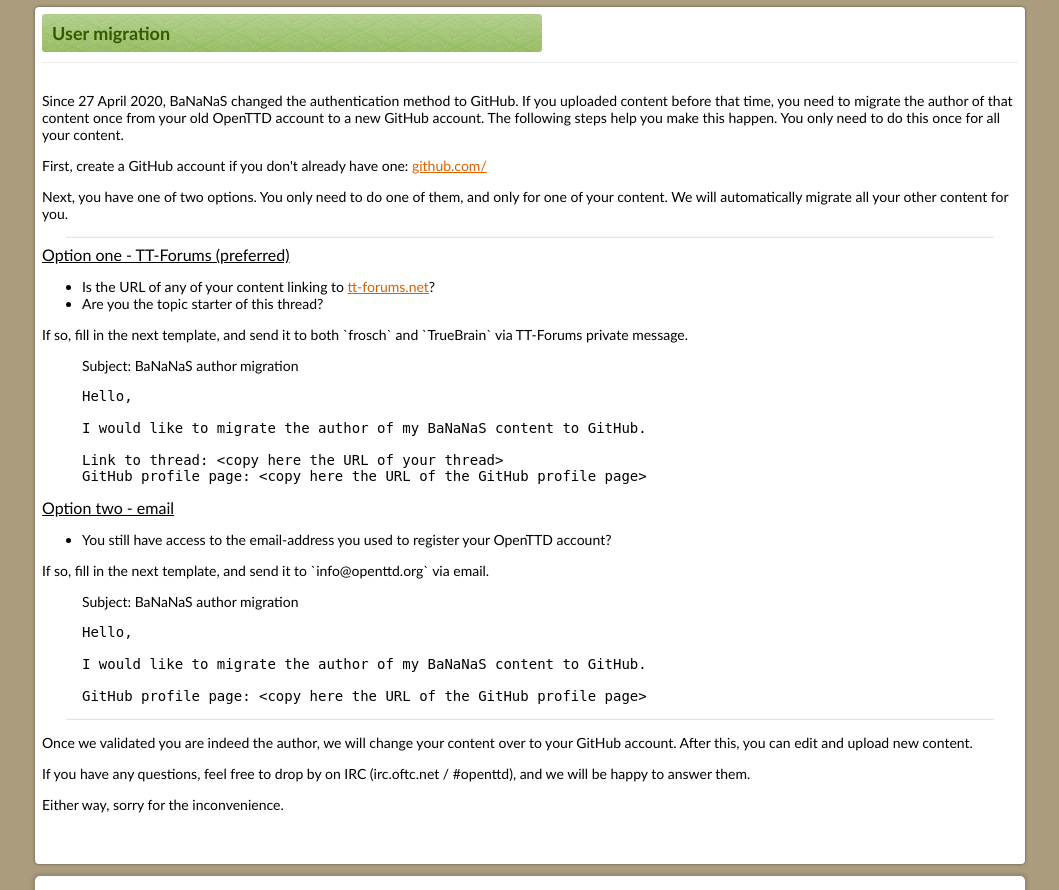
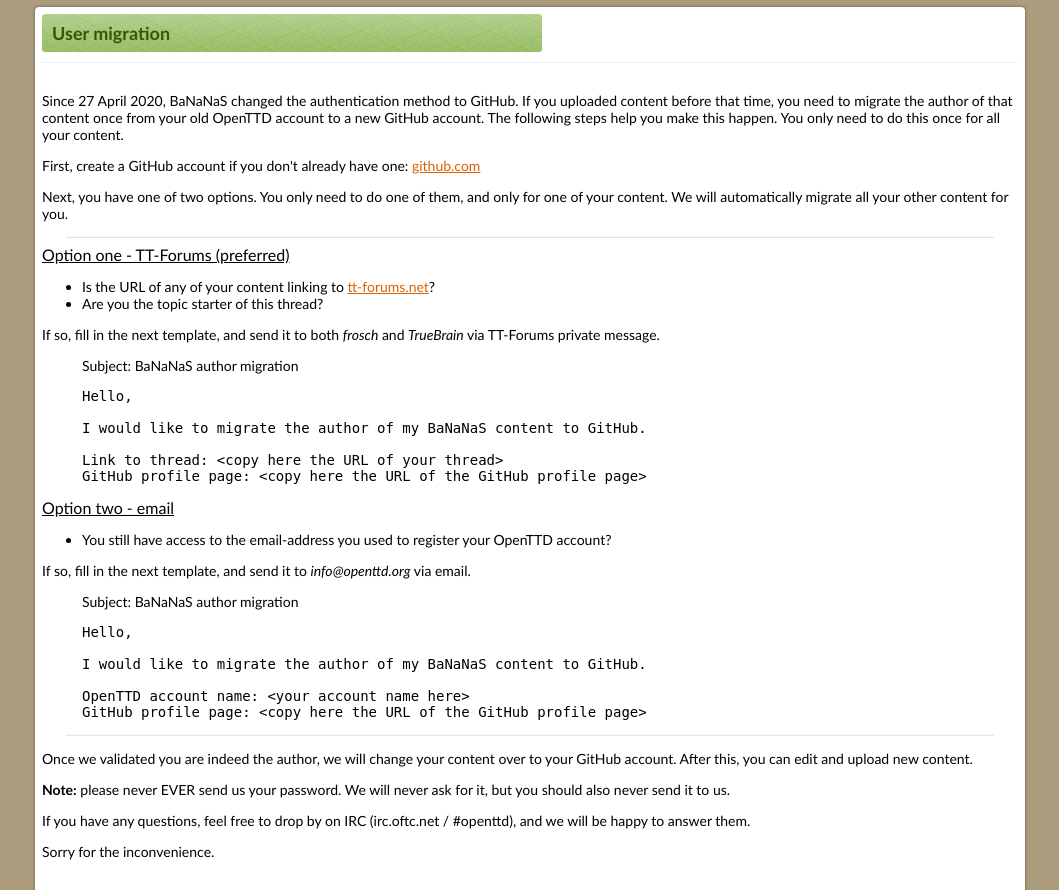
Before and after one commit to OpenTTD/bananas-frontend-web, a Python web app: template webclient/templates/user_migration.html in a window 1280 px wide. Shown: the part 122-1012 px from the top of the page, without its empty margins (110-1169 px from the left). Run offline with Jinja, Linux system fonts and the light colour scheme; the template is opened without the code that fills it, so the values that code supplies are empty.

Commit message:
Fix: minor tuning on the migration text

```diff
--- a/webclient/templates/user_migration.html
+++ b/webclient/templates/user_migration.html
@@ -12,7 +12,7 @@
 </p>
 
 <p>
-First, create a GitHub account if you don't already have one: <a href="https://github.com/" target="_blank">github.com/</a>
+First, create a GitHub account if you don't already have one: <a href="https://github.com/" target="_blank">github.com</a>
 </p>
 
 <p>
@@ -31,7 +31,7 @@
 </ul>
 
 <p>
-If so, fill in the next template, and send it to both `frosch` and `TrueBrain` via TT-Forums private message.
+If so, fill in the next template, and send it to both <i>frosch</i> and <i>TrueBrain</i> via TT-Forums private message.
 </p>
 
 <blockquote>
@@ -53,7 +53,7 @@
 </ul>
 
 <p>
-If so, fill in the next template, and send it to `info@openttd.org` via email.
+If so, fill in the next template, and send it to <i>info@openttd.org</i> via email.
 </p>
 
 <blockquote>
@@ -63,6 +63,7 @@
 
 I would like to migrate the author of my BaNaNaS content to GitHub.
 
+OpenTTD account name: &lt;your account name here&gt;
 GitHub profile page: &lt;copy here the URL of the GitHub profile page&gt;
 </pre>
 </blockquote>
@@ -75,11 +76,16 @@
 </p>
 
 <p>
+<b>Note:</b> please never EVER send us your password.
+We will never ask for it, but you should also never send it to us.
+</p>
+
+<p>
 If you have any questions, feel free to drop by on IRC (irc.oftc.net / #openttd), and we will be happy to answer them.
 </p>
 
 <p>
-Either way, sorry for the inconvenience.
+Sorry for the inconvenience.
 </p>
 
 {% endblock %}
```
